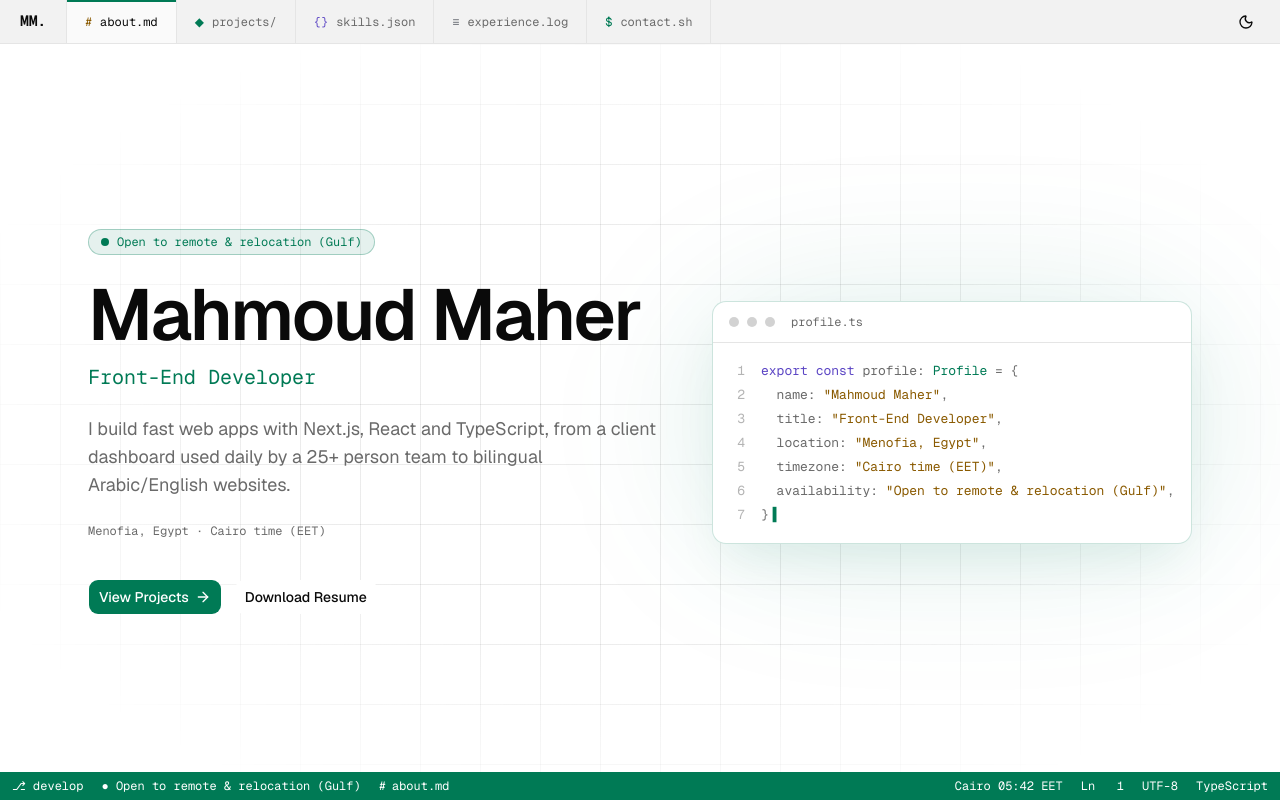
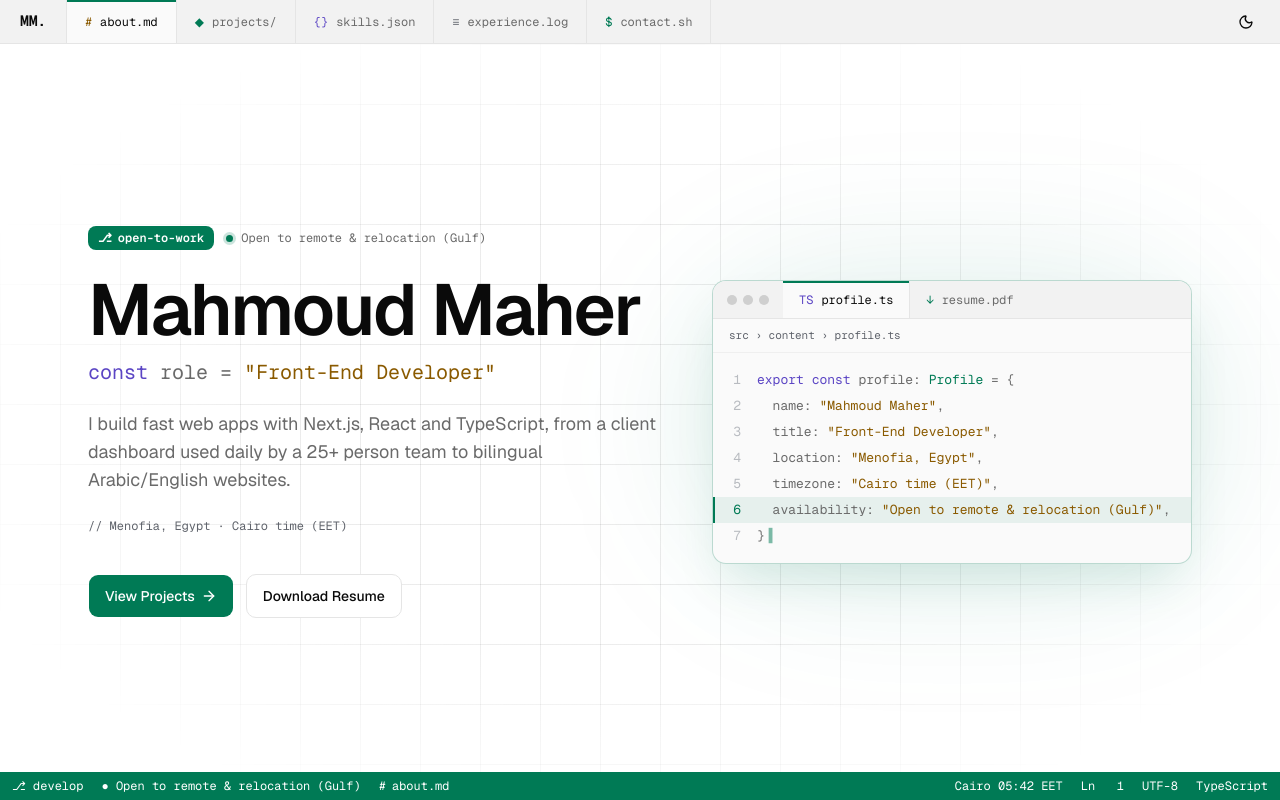
Before and after one commit to mahmoudmaherofficial/portfolio, a Next.js app: page / in a window 1280 px wide. Shown: the top 800 px of the page. Built offline with nearby package versions, Linux system fonts and the light colour scheme.

Commit message:
feat: editor-style hero

```diff
--- a/src/components/sections/Hero.tsx
+++ b/src/components/sections/Hero.tsx
@@ -2,6 +2,7 @@ import { ArrowRight } from "lucide-react"
 
 import { HeroGrid } from "@/components/HeroGrid"
 import { FadeIn } from "@/components/motion/FadeIn"
+import { Tok } from "@/components/ide/Tok"
 import { HeroCodeCard } from "@/components/sections/HeroCodeCard"
 import { buttonVariants } from "@/components/ui/button"
 import { profile } from "@/content/profile"
@@ -11,7 +12,9 @@ import { publicFileExists } from "@/lib/public-file"
 
 export function Hero() {
   const metaLine = [profile.location, profile.timezone].join(" · ")
-  const hasResume = publicFileExists(profile.resumePath)
+  const resumeHref = publicFileExists(profile.resumePath)
+    ? profile.resumePath
+    : undefined
   const hasProjects = getVisibleProjects().length > 0
 
   return (
@@ -22,15 +25,22 @@ export function Hero() {
       <div aria-hidden="true" className="absolute inset-0 -z-10 hero-grid" />
       <HeroGrid />
 
-      <div className="mx-auto grid w-full max-w-6xl items-center gap-12 px-4 py-24 sm:px-6 lg:grid-cols-[minmax(0,1fr)_minmax(0,30rem)]">
+      <div className="mx-auto grid w-full max-w-6xl items-center gap-12 px-4 py-14 sm:px-6 sm:py-24 lg:grid-cols-[minmax(0,1fr)_minmax(0,30rem)]">
         <div>
           <FadeIn>
-            <p className="inline-flex items-center gap-2 rounded-full border border-primary/30 bg-primary/10 px-3 py-1 font-mono text-xs text-primary">
-              <span aria-hidden="true" className="relative flex size-2">
-                <span className="absolute inline-flex size-full rounded-full bg-primary opacity-60 motion-safe:animate-ping" />
-                <span className="relative inline-flex size-2 rounded-full bg-primary" />
+            {/* Availability as a git-branch badge, like the editor's status bar. */}
+            <p className="flex flex-wrap items-center gap-x-3 gap-y-2 font-mono text-[0.71875rem] sm:text-xs">
+              <span className="inline-flex h-6 items-center gap-1.5 rounded-md bg-primary px-2.5 font-semibold text-primary-foreground">
+                <span aria-hidden="true">⎇</span>
+                open-to-work
               </span>
-              {profile.availability}
+              <span className="inline-flex items-center gap-2 text-muted-foreground">
+                <span aria-hidden="true" className="relative flex size-[7px]">
+                  <span className="absolute inline-flex size-full rounded-full bg-primary opacity-60 motion-safe:animate-ping" />
+                  <span className="relative inline-flex size-[7px] rounded-full bg-primary ring-3 ring-primary/20" />
+                </span>
+                {profile.availability}
+              </span>
             </p>
           </FadeIn>
 
@@ -38,8 +48,15 @@ export function Hero() {
           <h1 className="mt-6 text-4xl font-semibold tracking-tight sm:text-6xl lg:text-5xl xl:text-7xl">
             {profile.name}
           </h1>
-          <p className="mt-3 font-mono text-lg text-primary sm:text-xl">
-            {profile.title}
+          <p className="mt-3 font-mono text-base text-muted-foreground sm:text-xl">
+            <span aria-hidden="true">
+              <Tok kind="keyword">const</Tok> role ={" "}
+              <Tok kind="string">&quot;</Tok>
+            </span>
+            <Tok kind="string">{profile.title}</Tok>
+            <span aria-hidden="true">
+              <Tok kind="string">&quot;</Tok>
+            </span>
           </p>
 
           {/* Not animated: on mobile the bio is the largest paint (LCP candidate). */}
@@ -48,16 +65,22 @@ export function Hero() {
           </p>
 
           <FadeIn delay={0.1}>
-            <p className="mt-6 font-mono text-xs text-muted-foreground">
-              {metaLine}
+            <p className="mt-6 font-mono text-xs">
+              <Tok kind="comment">{`// ${metaLine}`}</Tok>
             </p>
           </FadeIn>
 
-          <FadeIn delay={0.2} className="mt-10 flex flex-wrap gap-3">
+          <FadeIn
+            delay={0.2}
+            className="mt-8 flex flex-wrap gap-3 max-[399px]:flex-col sm:mt-10"
+          >
             {hasProjects && (
               <a
                 href="#projects"
-                className={cn(buttonVariants({ size: "lg" }), "group/cta")}
+                className={cn(
+                  buttonVariants({ size: "lg" }),
+                  "group/cta h-11 px-4"
+                )}
               >
                 View Projects
                 <ArrowRight
@@ -66,11 +89,14 @@ export function Hero() {
                 />
               </a>
             )}
-            {hasResume && (
+            {resumeHref && (
               <a
-                href={profile.resumePath}
+                href={resumeHref}
                 download
-                className={buttonVariants({ size: "lg", variant: "outline" })}
+                className={cn(
+                  buttonVariants({ size: "lg", variant: "outline" }),
+                  "h-11 px-4"
+                )}
               >
                 Download Resume
               </a>
@@ -78,12 +104,12 @@ export function Hero() {
           </FadeIn>
         </div>
 
-        <FadeIn delay={0.25} className="relative hidden lg:block">
+        <FadeIn delay={0.25} className="relative min-w-0">
           <div
             aria-hidden="true"
-            className="absolute inset-0 -z-10 scale-110 rounded-full bg-primary/10 blur-3xl dark:bg-primary/15"
+            className="absolute inset-0 -z-10 hidden scale-110 rounded-full bg-primary/10 blur-3xl lg:block dark:bg-primary/15"
           />
-          <HeroCodeCard />
+          <HeroCodeCard resumeHref={resumeHref} />
         </FadeIn>
       </div>
     </section>
--- a/src/components/sections/HeroCodeCard.tsx
+++ b/src/components/sections/HeroCodeCard.tsx
@@ -1,3 +1,4 @@
+import { EditorWindow } from "@/components/ide/EditorWindow"
 import { Tok, type TokKind } from "@/components/ide/Tok"
 import { profile } from "@/content/profile"
 import { profileCodeLines, type CodeTokenKind } from "@/lib/profile-code"
@@ -12,33 +13,61 @@ const TOKEN_KIND: Record<CodeTokenKind, TokKind> = {
 }
 
 /**
- * Decorative code view of the profile. Hidden from assistive tech because
- * every value is already in the hero as real text.
+ * Decorative code view of the profile in an editor window. The code is hidden from assistive
+ * tech because every value is already in the hero as real text; the resume tab is a real link.
  */
-export function HeroCodeCard({ className }: { className?: string }) {
+export function HeroCodeCard({
+  resumeHref,
+  className,
+}: {
+  resumeHref?: string
+  className?: string
+}) {
   const lines = profileCodeLines(profile)
+  const highlight = lines.findIndex((line) =>
+    line.some((token) => token.kind === "key" && token.text === "availability")
+  )
 
   return (
-    <div
-      aria-hidden="true"
+    <EditorWindow
+      dots
+      tab={{ name: "profile.ts", kind: "ts" }}
+      extraTab={
+        resumeHref
+          ? {
+              name: "resume.pdf",
+              kind: "pdf",
+              href: resumeHref,
+              download: true,
+            }
+          : undefined
+      }
+      path={["src", "content", "profile.ts"]}
       className={cn(
-        "overflow-hidden rounded-xl border border-primary/20 bg-card text-card-foreground shadow-2xl shadow-primary/10 dark:shadow-primary/10",
+        "border-primary/25 shadow-2xl shadow-primary/15",
         className
       )}
     >
-      <div className="flex items-center gap-2 border-b px-4 py-3">
-        <span className="size-2.5 rounded-full bg-muted-foreground/30" />
-        <span className="size-2.5 rounded-full bg-muted-foreground/30" />
-        <span className="size-2.5 rounded-full bg-muted-foreground/30" />
-        <span className="ml-2 font-mono text-xs text-muted-foreground">
-          profile.ts
-        </span>
-      </div>
-      <pre className="overflow-x-auto p-4 font-mono text-[13px] leading-6">
+      <pre
+        aria-hidden="true"
+        className="overflow-x-auto py-3 font-mono text-xs leading-[1.375rem] sm:py-3.5 sm:text-[13px] sm:leading-[1.625rem]"
+      >
         <code>
           {lines.map((line, i) => (
-            <span key={i} className="block">
-              <span className="mr-4 inline-block w-4 text-right text-muted-foreground/50 select-none">
+            <span
+              key={i}
+              className={cn(
+                "block pr-4",
+                i === highlight &&
+                  "bg-primary/8 shadow-[inset_2px_0_0_var(--primary)]"
+              )}
+            >
+              <span
+                className={cn(
+                  "inline-block w-[1.875rem] pr-2.5 text-right select-none sm:w-11 sm:pr-4",
+                  i === highlight ? "text-primary" : "text-gutter"
+                )}
+              >
                 {i + 1}
               </span>
               {line.map((token, j) => (
@@ -55,6 +84,6 @@ export function HeroCodeCard({ className }: { className?: string }) {
           ))}
         </code>
       </pre>
-    </div>
+    </EditorWindow>
   )
 }
```
